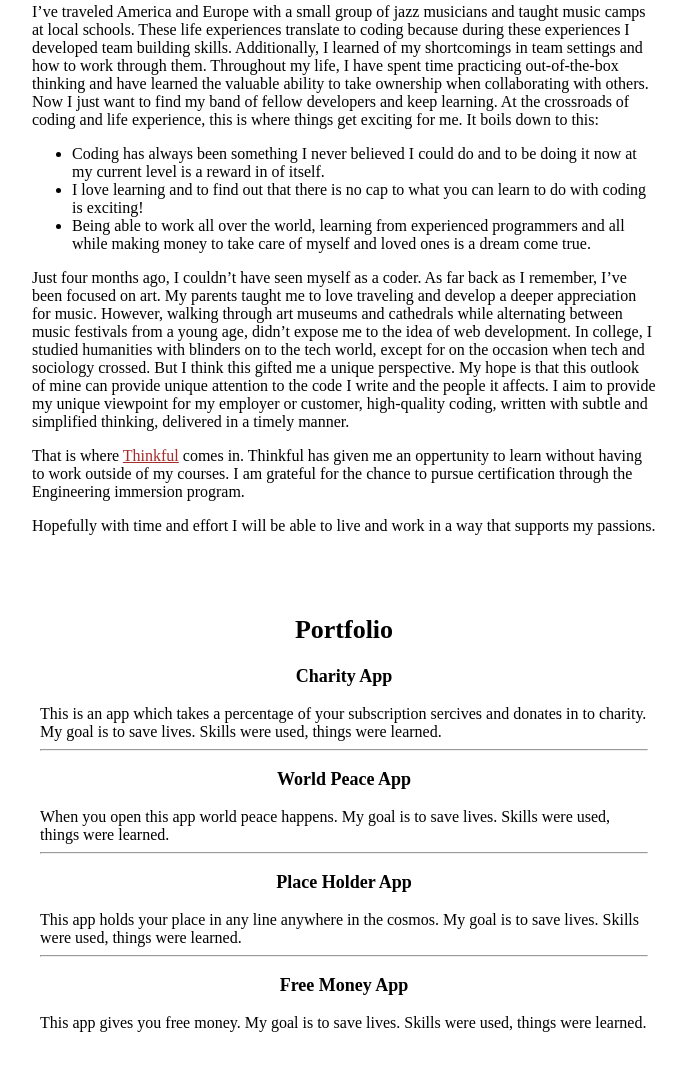
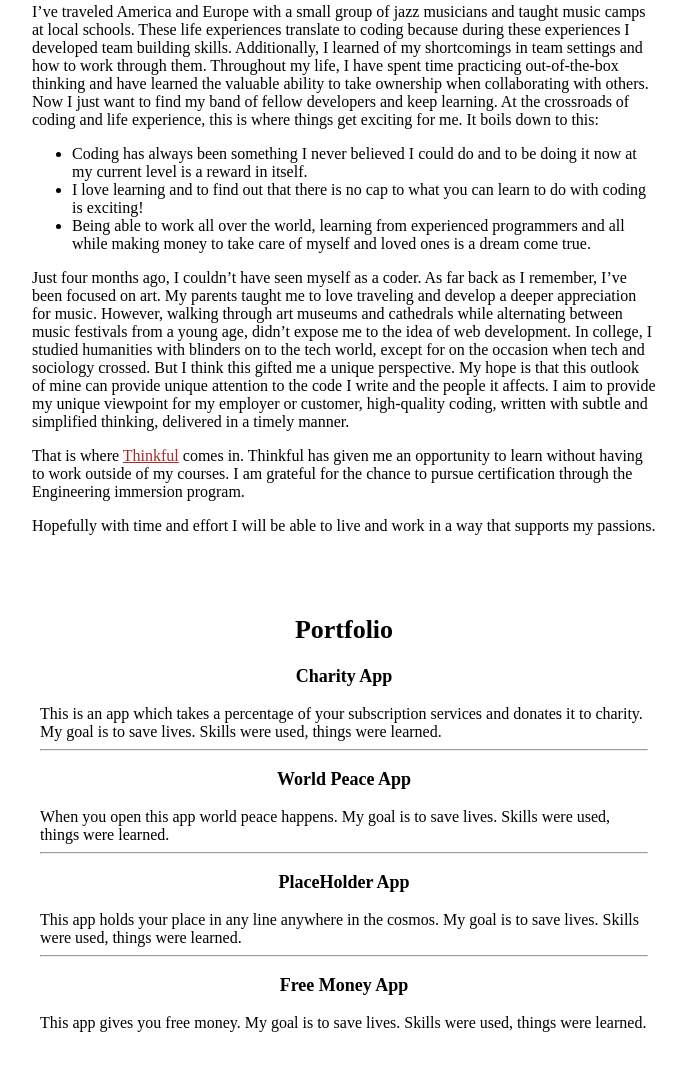
Before and after one commit to HamptonTheDeveloper/Portfolio, a plain HTML site: page index.html in a window 1280 px wide. Shown: the part 1378-2449 px from the top of the page, without its empty margins (296-982 px from the left). Drawn offline with Linux system fonts and the light colour scheme; a script that the page names is missing.

Commit message:
changes to spelling

```diff
--- a/index.html
+++ b/index.html
@@ -54,7 +54,7 @@
               Throughout my life, I have spent time practicing out-of-the-box thinking and have learned the valuable ability to take ownership when collaborating with others.
               Now I just want to find my band of fellow developers and keep learning. At the crossroads of coding and life experience, this is where things get exciting for me. It boils down to this:</p>
               <ul>
-                <li>Coding has always been something I never believed I could do and to be doing it now at my current level is a reward in of itself.</li>
+                <li>Coding has always been something I never believed I could do and to be doing it now at my current level is a reward in itself.</li>
                 <li>I love learning and to find out that there is no cap to what you can learn to do with coding is exciting!</li>
                 <li>Being able to work all over the world, learning from experienced programmers and all while making money to take care of myself and loved ones is a dream come true. </li>
               </ul>
@@ -64,7 +64,7 @@
                 But I think this gifted me a unique perspective. My hope is that this outlook of mine can provide unique attention to the code I write and the people it affects.
                 I aim to provide my unique viewpoint for my employer or customer, high-quality coding, written with subtle and simplified thinking, delivered in a timely manner.
               </p>
-              <p>That is where <a href="http://thinkful.com">Thinkful</a> comes in. Thinkful has given me an oppertunity
+              <p>That is where <a href="http://thinkful.com">Thinkful</a> comes in. Thinkful has given me an opportunity
                 to learn without having to work outside of my courses. I am grateful for the chance to pursue certification through the Engineering immersion program.</p>
 
               <p>Hopefully with time and effort I will be able to live and work in a way that supports my passions.</p>
@@ -78,7 +78,7 @@
                 <div>
 
                     <h3>Charity App</h3>
-                    <p>This is an app which takes a percentage of your subscription sercives and donates in to charity. My goal is to save lives. Skills were used, things were learned.</p>
+                    <p>This is an app which takes a percentage of your subscription services and donates it to charity. My goal is to save lives. Skills were used, things were learned.</p>
                 </div>
                 <hr>
                 <div>
@@ -89,7 +89,7 @@
                 <hr>
                 <div>
 
-                    <h3>Place Holder App</h3>
+                    <h3>PlaceHolder App</h3>
                     <p>This app holds your place in any line anywhere in the cosmos. My goal is to save lives. Skills were used, things were learned.</p>
                 </div>
                 <hr>
```
